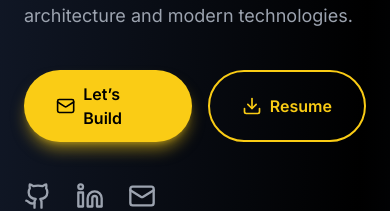
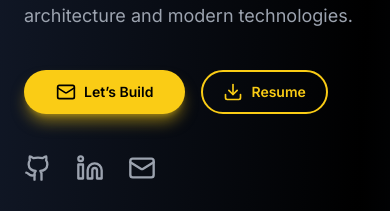
Before and after one commit to Rajnath9520/portfolio-frontend, a React (Vite) app: page / in a window 390 px wide. Shown: the part 469-680 px from the top of the page. Built offline with nearby package versions, Linux system fonts and the light colour scheme; no server answers.

Commit message:
ui improved

```diff
--- a/src/components/Hero.jsx
+++ b/src/components/Hero.jsx
@@ -10,7 +10,7 @@ const Hero = () => {
 
 
   return (
-    <section className="md:min-h-screen flex items-center pt-20 px-6 md:">
+    <section className="min-h-[100svh] flex items-center pt-20 px-6">
       <div className="max-w-7xl mx-auto w-full grid md:grid-cols-2 gap-12 items-center">
         <div className="space-y-6 animate-fade-in-left">
           <div className="text-gray-400 text-lg">Hello,</div>
@@ -31,18 +31,18 @@ const Hero = () => {
           <div className="flex gap-4 pt-4">
             <Link
               to="/contact"
-              className="px-8 py-3 bg-yellow-400 text-black rounded-full font-semibold hover:bg-yellow-500 transition-all flex items-center gap-2 shadow-lg shadow-yellow-400/50"
-            >
-              <Mail size={20} />
+              className="px-8 py-3 text-sm sm:px-6 sm:py-2.5 sm:text-base lg:px-8 lg:py-3 bg-yellow-400 text-black rounded-full
+              font-semibold hover:bg-yellow-500 transition-all flex items-center gap-2 shadow-lg shadow-yellow-400/50">
+              <Mail size={20} className="sm:size-5" />
               Let’s Build
             </Link>
 
             <a
               href="/Resume.pdf"
               download="Rajnath_Singh_Tomar_Resume.pdf"
-              className="px-8 py-3 border-2 border-yellow-400 text-yellow-400 rounded-full font-semibold hover:bg-yellow-400 hover:text-black transition-all flex items-center gap-2"
-            >
-              <Download size={20} />
+              className="px-5 py-2 text-sm sm:px-6 sm:py-2.5 sm:text-base lg:px-8 lg:py-3 border-2 border-yellow-400
+              text-yellow-400 rounded-full font-semibold hover:bg-yellow-400 hover:text-black transition-all flex items-center gap-2">
+              <Download size={20} className="sm:size-5" />
               Resume
             </a>
           </div>
@@ -72,7 +72,7 @@ const Hero = () => {
         </div>
 
         <div className="flex flex-col items-center justify-center order-1 lg:order-2">
-          <div className="relative w-full max-w-[320px] h-[360px] overflow-hidden">
+          <div className="relative w-full max-w-[280px] sm:max-w-[320px] aspect-[4/5] overflow-hidden">
             <img
               src={img1}
               className="absolute inset-0 w-full h-full rounded-3xl object-cover shadow-2xl"
--- a/src/components/Navbar.jsx
+++ b/src/components/Navbar.jsx
@@ -30,7 +30,7 @@ const Navbar = () => {
     <nav
       className={`fixed w-full top-0 z-50 transition-all duration-300 ${
         isScrolled
-          ? 'bg-black/80 backdrop-blur-md border-b border-gray-800'
+          ? 'bg-black/80 backdrop-blur-md '
           : 'bg-transparent'
       }`}
     >
--- a/src/pages/About.jsx
+++ b/src/pages/About.jsx
@@ -39,7 +39,7 @@ const About = () => {
         {/* Main Content */}
         <div className="grid md:grid-cols-1 gap-12 items-start mb-20">
           {/* Left: Bio */}
-          <div className="space-y-6 animate-fade-in-left">
+          <div className="space-y-6">
             <Reveal direction="left" delay={0.1}>
             <div className="bg-transparent rounded-2xl p-8 border border-gray-700">
               <h2 className="text-3xl font-bold mb-6 text-yellow-400">I</h2>
@@ -65,7 +65,7 @@ const About = () => {
 
           {/* Right: Stats and Expertise */}
           <Reveal direction="right" delay={0.2}>
-          <div className="space-y-6 animate-fade-in-right">
+          <div className="space-y-6">
 
             {/* Stats */}
             {/* <div className="grid grid-cols-1 gap-4">
```
